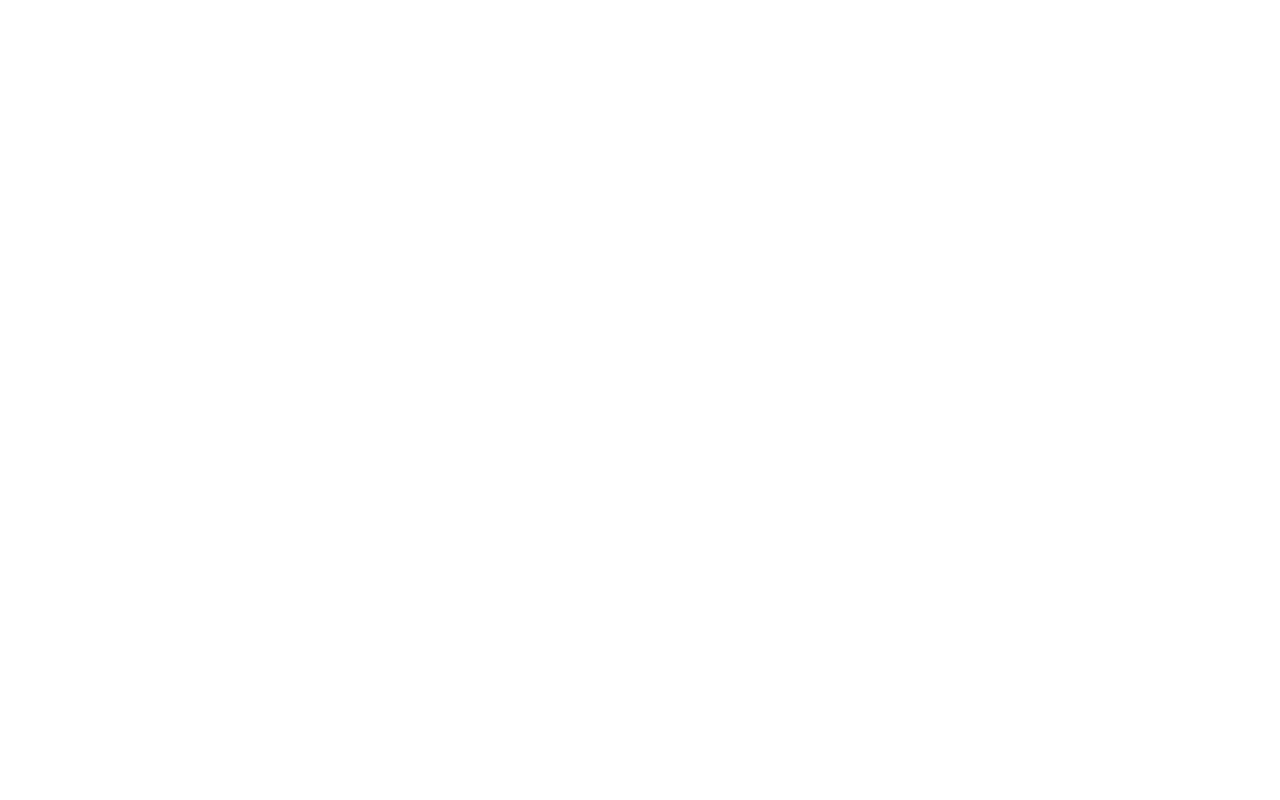
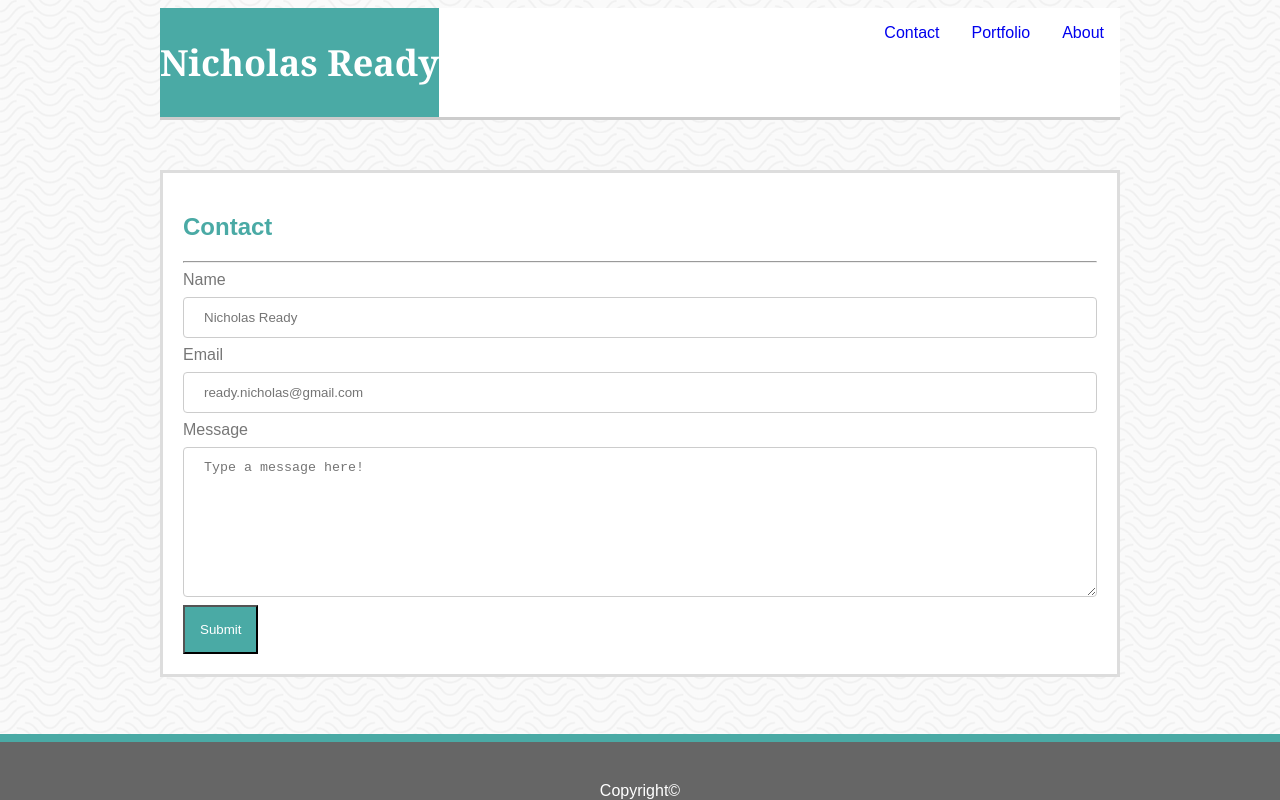
Before and after one commit to nicholasready/Basic-Portfolio, a plain HTML site: page contact.html in a window 1280 px wide. Drawn offline with Linux system fonts and the light colour scheme.

Commit message:
All 3 pages are with content and CSS nearly complete. Image layout and header still funky

```diff
--- a/assets/css/style.css
+++ b/assets/css/style.css
@@ -57,7 +57,7 @@ footer {
     color: white;
     text-align: center;
     padding-top: 40px;
-    border-top: 5px solid #4aaaa5;
+    border-top: 8px solid #4aaaa5;
 }
 h2 {
     clear: both;
@@ -70,3 +70,60 @@ h2 {
     position: relative;
     top: 150px;
 }
+#box2 {
+    background-color: #ffffff;
+    border: 3px solid #dddddd;
+    position: relative;
+    top: 50px;
+    padding: 20px;
+
+}
+#box2 div {
+
+   background: #4aaaa5;
+   color: #dddddd;
+  position: absolute;
+  padding: 20px;
+}
+#submit {
+    background: #4aaaa5;
+    color: white;
+    padding: 15px;
+}
+
+input[type=email], input[type=text], select {
+    width: 100%;
+    padding: 12px 20px;
+    margin: 8px 0;
+    display: block;
+    border: 1px solid #ccc;
+    border-radius: 4px;
+    box-sizing: border-box;
+  }
+
+
+  textarea {
+    width: 100%;
+    height: 150px;
+    padding: 12px 20px;
+    margin: 8px 0;
+    display: block;
+    border: 1px solid #ccc;
+    border-radius: 4px;
+    box-sizing: border-box;
+  }
+  #box2-contact {
+    background-color: #ffffff;
+    border: 3px solid #dddddd;
+    position: relative;
+    top: 50px;
+    padding: 20px;
+
+}
+#box2-contact div {
+
+   background: #4aaaa5;
+   color: #dddddd;
+  position: absolute;
+  padding: 20px;
+}
--- a/contact.html
+++ b/contact.html
@@ -0,0 +1,48 @@
+<!DOCTYPE html>
+<html lang="en">
+<head>
+    <meta charset="UTF-8">
+    <meta name="viewport" content="width=device-width, initial-scale=1.0">
+    <meta http-equiv="X-UA-Compatible" content="ie=edge">
+    <title>Document</title>
+    <link rel="stylesheet" type="text/css" href="assets/css/style.css"> <!--make sure href is referencing correct css file-->
+    <title>Contact Nick!</title>
+</head>
+<body>
+
+<section class="contentlayout">
+ <header id="header">
+     <div class="myname"><h1>Nicholas Ready</h1></div>
+     <div class="pagelinks">
+         <ul>
+            <li><a href="index.html">About</a></li>
+            <li><a href="portfolio.html">Portfolio</a></li>
+            <li><a href="contact.html">Contact</a></li>
+         </ul>
+     </div>
+ </header>
+
+ <div id="box2-contact">
+     <h2>Contact</h2>
+     <hr>
+     <form>
+        <label for="name">Name</label>
+        <input type="text" id="name" name="name" placeholder="Nicholas Ready">
+
+        <label for="email">Email</label>
+        <input type="email" id="email" name="email" placeholder="ready.nicholas@gmail.com">
+
+        <label for="message">Message</label>
+        <textarea <input type="text" id="message" placeholder="Type a message here!" name="message"></textarea>
+
+        <input id="submit" type="submit" value="Submit">
+      </form>
+</div>
+</section>
+
+<footer>
+    <div>Copyright©</div>
+</footer>
+
+</body>
+</html>
```
Also changed, not shown: index.html (+4 -4 lines), portfolio.html (+46 -0 lines).
